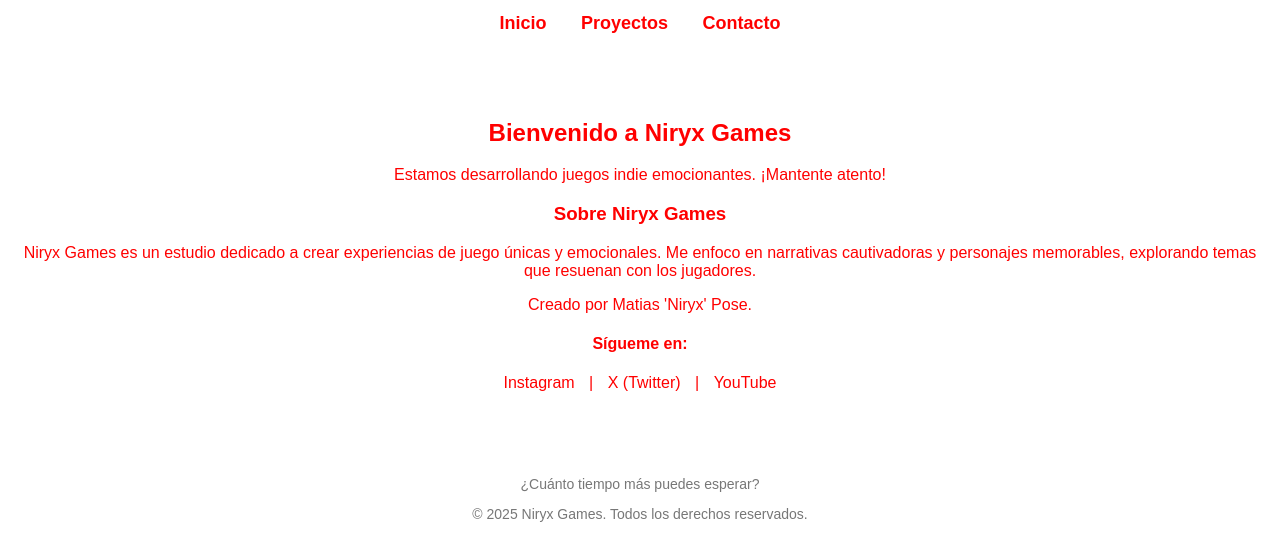
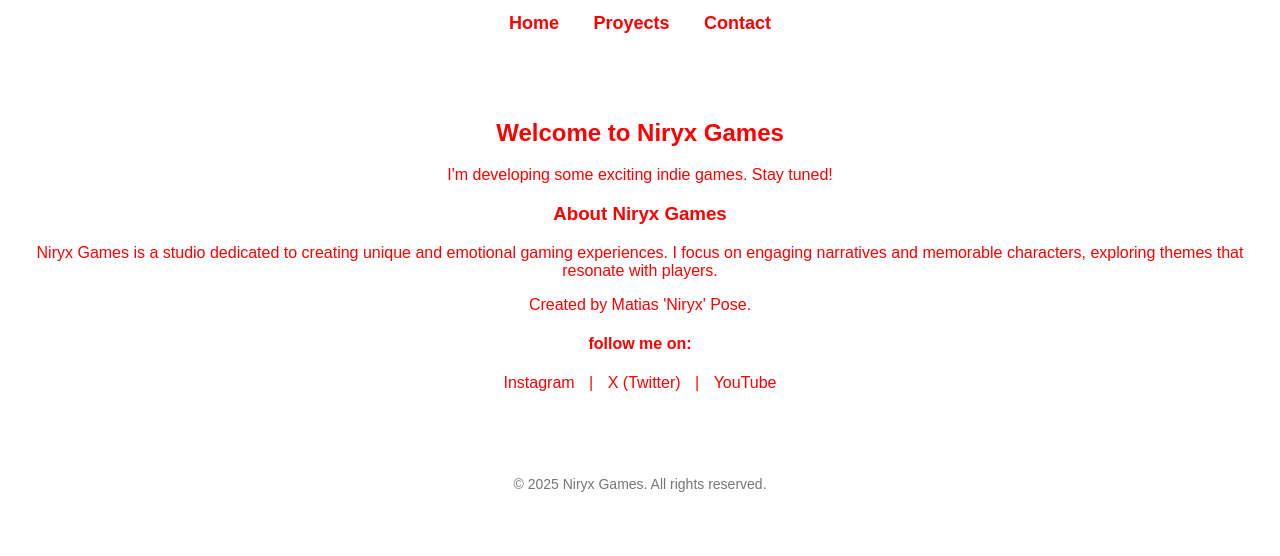
Before and after one commit to NiryxGames/niryxgames.github.io, a plain HTML site: page index.html in a window 1280 px wide. Shown: the part 269-825 px from the top of the page. After the commit the page ends 800 px from the top, so only its background shows below. Drawn offline with Linux system fonts and the light colour scheme.

Commit message:
Update index.html

```diff
--- a/index.html
+++ b/index.html
@@ -85,21 +85,21 @@
     <header>
         <img src="GitHub.png" alt="Banner de Niryx Games">
         <nav>
-            <a href="index.html">Inicio</a>
-            <a href="proyectos.html">Proyectos</a>
-            <a href="contacto.html">Contacto</a>
+            <a href="index.html">Home</a>
+            <a href="proyectos.html">Proyects</a>
+            <a href="contacto.html">Contact</a>
         </nav>
     </header>
 
     <main>
-        <h2>Bienvenido a Niryx Games</h2>
-        <p>Estamos desarrollando juegos indie emocionantes. ¡Mantente atento!</p>
-        <h3>Sobre Niryx Games</h3>
-        <p>Niryx Games es un estudio dedicado a crear experiencias de juego únicas y emocionales. Me enfoco en narrativas cautivadoras y personajes memorables, explorando temas que resuenan con los jugadores.</p>
-        <p>Creado por Matias 'Niryx' Pose.</p>
+        <h2>Welcome to Niryx Games</h2>
+        <p>I'm developing some exciting indie games. Stay tuned!</p>
+        <h3>About Niryx Games</h3>
+        <p>Niryx Games is a studio dedicated to creating unique and emotional gaming experiences. I focus on engaging narratives and memorable characters, exploring themes that resonate with players.</p>
+        <p>Created by Matias 'Niryx' Pose.</p>
 
         <div class="social-links">
-            <h4>Sígueme en:</h4>
+            <h4>follow me on:</h4>
             <a href="https://www.instagram.com/niryxgames/" target="_blank">Instagram</a> |
             <a href="https://x.com/NiryxGames" target="_blank">X (Twitter)</a> |
             <a href="https://www.youtube.com/@Niryx_Games" target="_blank">YouTube</a>
@@ -108,36 +108,5 @@
 
     <footer>
         <p id="mensaje-secreto"></p>
-        <p>&copy; 2025 Niryx Games. Todos los derechos reservados.</p>
+        <p>&copy; 2025 Niryx Games. All rights reserved.</p>
     </footer>
-
-<script>
-    const mensajes = [
-        "El futuro de los juegos está por revelarse...",
-        "Algo oscuro se esconde en las sombras...",
-        "¿Estás seguro de querer saber la verdad?",
-        "Los secretos de Niryx Games pronto serán revelados...",
-        "Vuelve pronto. Algo está cambiando...",
-        "Los enigmas no se resuelven solos...",
-        "El tiempo corre... y los misterios crecen.",
-        "Nada es lo que parece.",
-        "La espera valdrá la pena.",
-        "Pronto entenderás...",
-        "¿Quién está escribiendo esto, realmente?",
-        "Los datos no mienten, pero las apariencias sí...",
-        "Has encontrado un mensaje que no deberías haber visto.",
-        "¿Realidad o ilusión? Tú decides...",
-        "No estás solo en esta página... o tal vez sí.",
-        "El código guarda secretos que aún no has descifrado.",
-        "Espera... algo está mal...",
-        "Error 404: La verdad no fue encontrada.",
-        "¿Cuánto tiempo más puedes esperar?",
-        "Las piezas están en su lugar, solo falta un movimiento más."
-    ];
-
-    document.getElementById("mensaje-secreto").innerText =
-        mensajes[Math.floor(Math.random() * mensajes.length)];
-</script>
-
-</body>
-</html>
```
